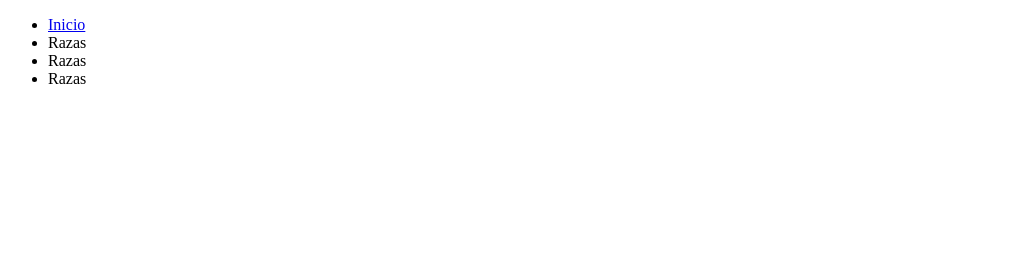
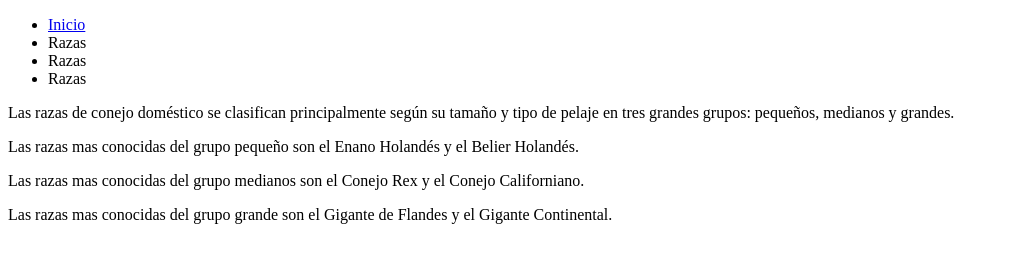
Before and after one commit to catalinacardoso/TP-final-Cardoso-Catalina-4E, a plain HTML site: page razas.html in a window 1280 px wide. Shown: the whole page, without its empty margins (0-1009 px from the left). Drawn offline with Linux system fonts and the light colour scheme.

Commit message:
agregue informacion para cada seccion

```diff
--- a/razas.html
+++ b/razas.html
@@ -14,5 +14,12 @@
             <li><a href="alimentos.html"></a>Razas</li>
         </ul>
     </nav>
+    <main>
+        <p> Las razas de conejo doméstico se clasifican principalmente según
+            su tamaño y tipo de pelaje en tres grandes grupos: pequeños, medianos y grandes. </p>
+        <p> Las razas mas conocidas del grupo pequeño son el Enano Holandés y el Belier Holandés. </p>
+        <p> Las razas mas conocidas del grupo medianos son el Conejo Rex y el Conejo Californiano.</p>
+        <p>  Las razas mas conocidas del grupo grande son el Gigante de Flandes y el Gigante Continental. </p>
+    </main>
 </body>
 </html>
```
Also changed, not shown: habitat.html (+6 -0 lines), index.html (+4 -1 lines), style.css (added).
